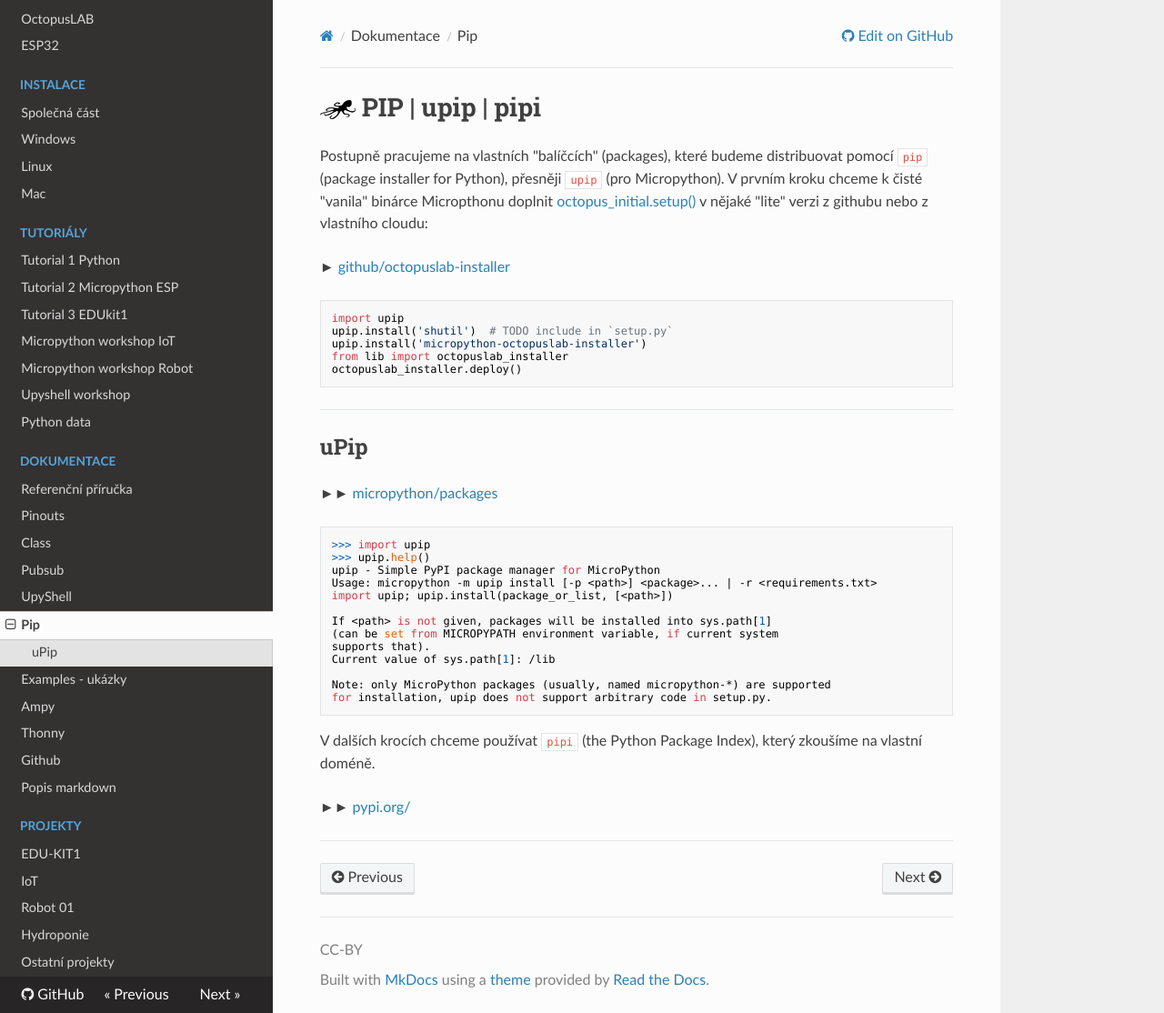
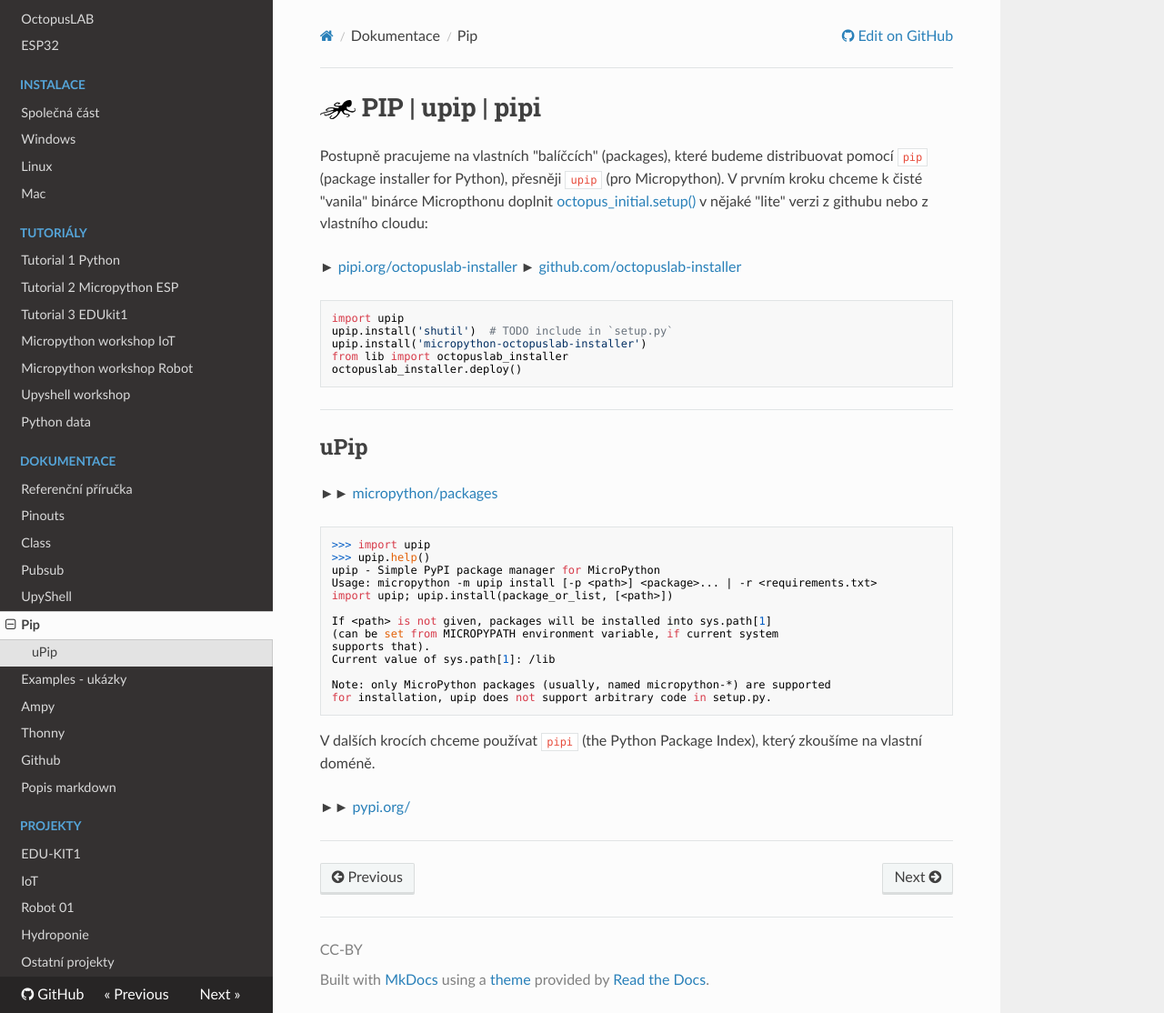
Before and after one commit to octopuslab-cz/docs_octopuslab_cz, an MkDocs documentation site: the page built from docs/pip.md, in a window 1280 px wide and 1114 px high. Shown: the whole window at 91% size. Built offline with MkDocs 1.6.1, drawn with Linux system fonts in a browser that asks for light colours; nearby versions of some CDN libraries.

Commit message:
pipip link

````diff
--- a/docs/pip.md
+++ b/docs/pip.md
@@ -3,7 +3,8 @@
 Postupně pracujeme na vlastních "balíčcích" (packages), které budeme distribuovat pomocí `pip` (package installer for Python), přesněji `upip` (pro Micropython).
 V prvním kroku chceme k čisté "vanila" binárce Micropthonu doplnit [octopus_initial.setup()](../install/#octopus_initialsetup) v nějaké "lite" verzi z githubu nebo z vlastního cloudu:
 
-► [github/octopuslab-installer](https://github.com/octopusengine/octopuslab-installer)
+► [pipi.org/octopuslab-installer](https://pypi.org/project/micropython-octopuslab-installer/#data)
+► [github.com/octopuslab-installer](https://github.com/octopusengine/octopuslab-installer)
 
 ```python
 import upip
````
